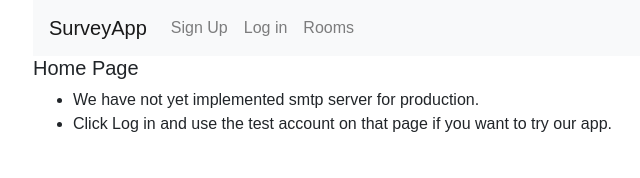
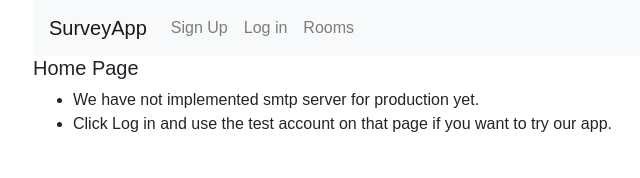
Before and after one commit to pobch/mkcore_frontend, a React (Create React App) app: page / in a window 1280 px wide. Shown: the top 178 px of the page, without its empty margins (52-692 px from the left). Built offline with nearby package versions, Linux system fonts and the light colour scheme; what react-widgets-moment would draw is missing.

Commit message:
change minior styling and add Top NavBar

```diff
--- a/src/components/home.js
+++ b/src/components/home.js
@@ -7,7 +7,7 @@ export default class Home extends Component {
       <div>
         <h5>Home Page</h5>
         <ul>
-          <li>We have not yet implemented smtp server for production.</li>
+          <li>We have not implemented smtp server for production yet.</li>
           <li>Click Log in and use the test account on that page if you want to try our app.</li>
         </ul>
       </div>
--- a/src/containers/user_rooms_list.js
+++ b/src/containers/user_rooms_list.js
@@ -87,7 +87,7 @@ class UserRoomsList extends Component {
 
     return (
       <div>
-        <h5>User's Rooms Page (PRIVATE)</h5>
+        <h5>Rooms Page (only logged in users can access)</h5>
         <ul>
           <h5>Rooms you have created</h5>
           { this.renderRooms(this.props.ownRooms) }
@@ -100,11 +100,11 @@ class UserRoomsList extends Component {
           { _.map(this.props.errors, (value,key) => {
             if(key === 'detail') {
               // if key = detail, value will be string (e.g., 'Not found')
-              return <li key={key}>ERROR {value}</li>
+              return <li key={key} style={{color: 'red'}}>ERROR {value}</li>
             } else {
               // e.g., key = room_code, value = [ 'error msg1', 'error msg2' ]
               return (
-                <li key={key}>
+                <li key={key} style={{color: 'red'}}>
                   <ul>
                     {_.map(value, (v,indx) => {
                       return <li key={indx}>ERROR {v}</li>
```
